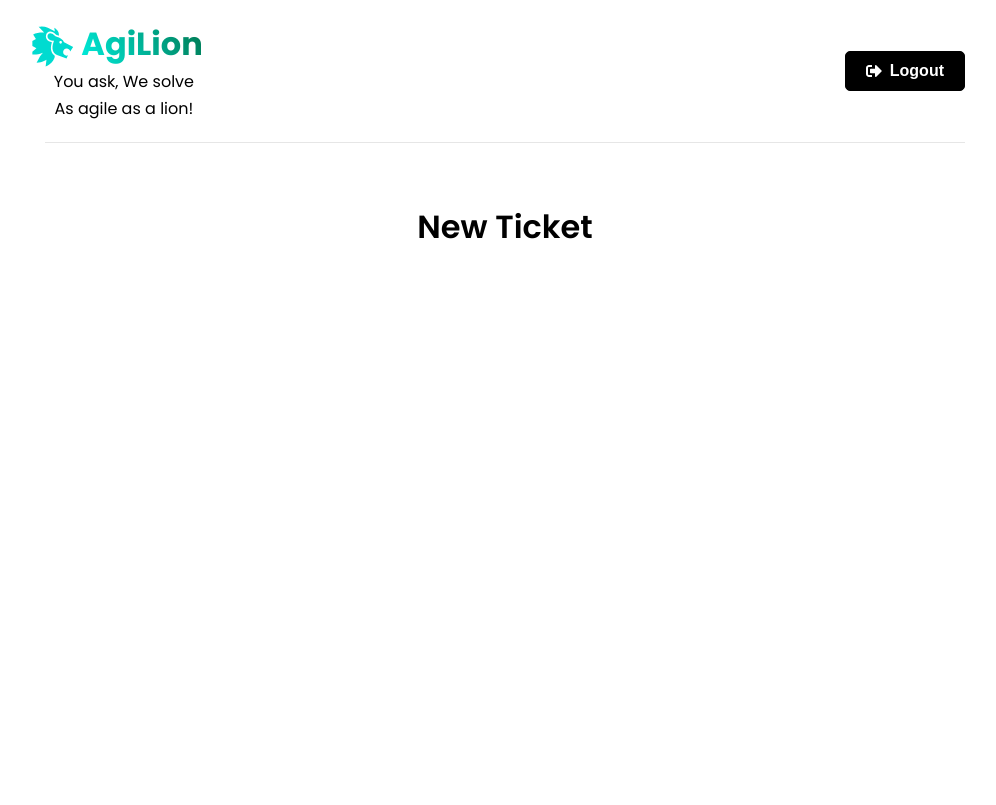
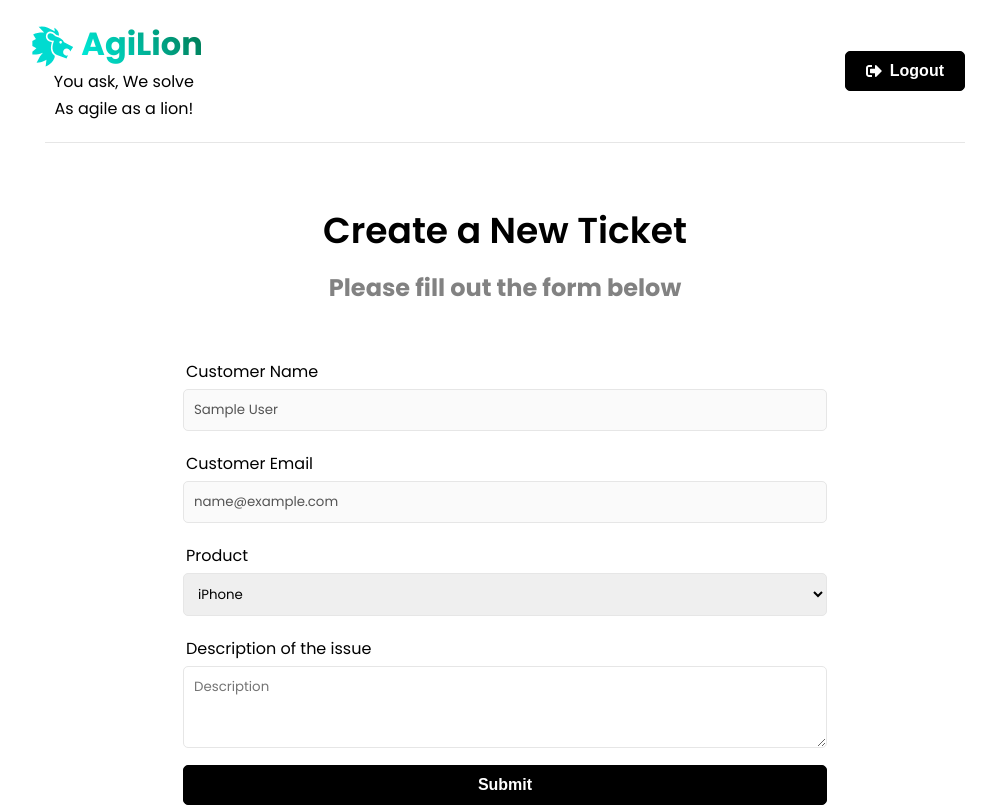
Before and after one commit to almoglev/AgiLion, a React (Create React App) app in the folder frontend/: page /new-ticket in a window 1280 px wide. Shown: the whole page, without its empty margins (135-1131 px from the left). Built offline with nearby package versions, Linux system fonts and the light colour scheme; sample sign-in values are in the browser's storage.

Commit message:
Add form to NewTicket.jsx

```diff
--- a/frontend/src/pages/NewTicket.jsx
+++ b/frontend/src/pages/NewTicket.jsx
@@ -1,9 +1,70 @@
-import React from 'react';
+import { useState } from 'react'
+import { useSelector } from 'react-redux'
 
 function NewTicket() {
-  return <div>
-      <h1>New Ticket</h1>
-  </div>;
+    const {user} = useSelector((state) => state.auth)
+    const [name] = useState(user.name)
+    const [email] = useState(user.email)
+
+    const [product, setProduct] = useState("iPhone")
+    const [description, setDescription] = useState("")
+
+    const onSubmit = (e) => {
+        e.preventDefault()
+    }
+
+  return (
+      <>
+        <section className='heading'>
+            <h1>Create a New Ticket</h1>
+            <p>Please fill out the form below</p>
+        </section>
+
+        <section className='form'>
+            <div className='form-group'>
+                <label htmlFor="name">Customer Name</label>
+                <input type="text" className='form-control' value={name} disabled/>
+            </div>
+
+            <div className='form-group'>
+                <label htmlFor="name">Customer Email</label>
+                <input type="email" className='form-control' value={email} disabled/>
+            </div>
+
+            <form onSubmit={onSubmit}>
+                <div className='form-group'>
+                    <label htmlFor="product">Product</label>
+                    <select
+                        name="product"
+                        id="product"
+                        value={product}
+                        onChange={(e)=>setProduct(e.target.value)}
+                    >
+                        <option value="iPhone">iPhone</option>
+                        <option value="Macbook Pro">Macbook Pro</option>
+                        <option value="iMac">iMac</option>
+                        <option value="iPad">iPad</option>
+                    </select>
+                </div>
+                <div className='form-group'>
+                    <label htmlFor='description'>Description of the issue</label>
+                    <textarea
+                        name="description"
+                        id="description"
+                        className='form-control'
+                        rows='3'
+                        placeholder='Description'
+                        value={description}
+                        onChange={(e)=>setDescription(e.target.value)}
+                    />
+                    <div className='form-group'>
+                        <button className='btn btn-block'>Submit</button>
+                    </div>
+                </div>
+            </form>
+        </section>
+      </>
+  )
 }
 
 export default NewTicket;
```
